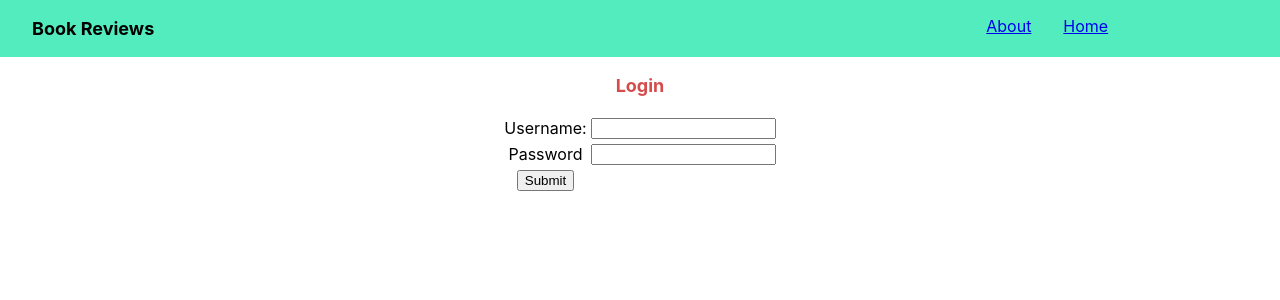
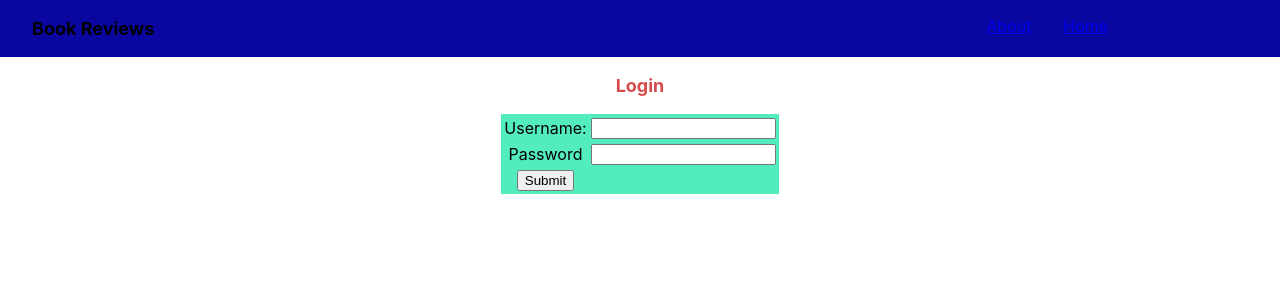
Before and after one commit to tanveer3567/bookReview-UI, a React (Create React App) app: page / in a window 1280 px wide. Shown: the top 300 px of the page. Built offline with nearby package versions, Linux system fonts and the light colour scheme.

Commit message:
first commit in feature branch

```diff
--- a/src/Css/Header.css
+++ b/src/Css/Header.css
@@ -1,6 +1,6 @@
 .Header {
     display: flex;
-    background-color: rgb(83, 236, 190);
+    background-color: rgb(10, 7, 161);
 }
 
 .Titile {
--- a/src/Css/Login.css
+++ b/src/Css/Login.css
@@ -1,9 +1,11 @@
 Form {
     display: inline-block;
+    background-color: rgb(83, 236, 190);
 }
 
 .submit {
     left: 10%;
+    right: 10%;
 }
 
 .Title {
```
